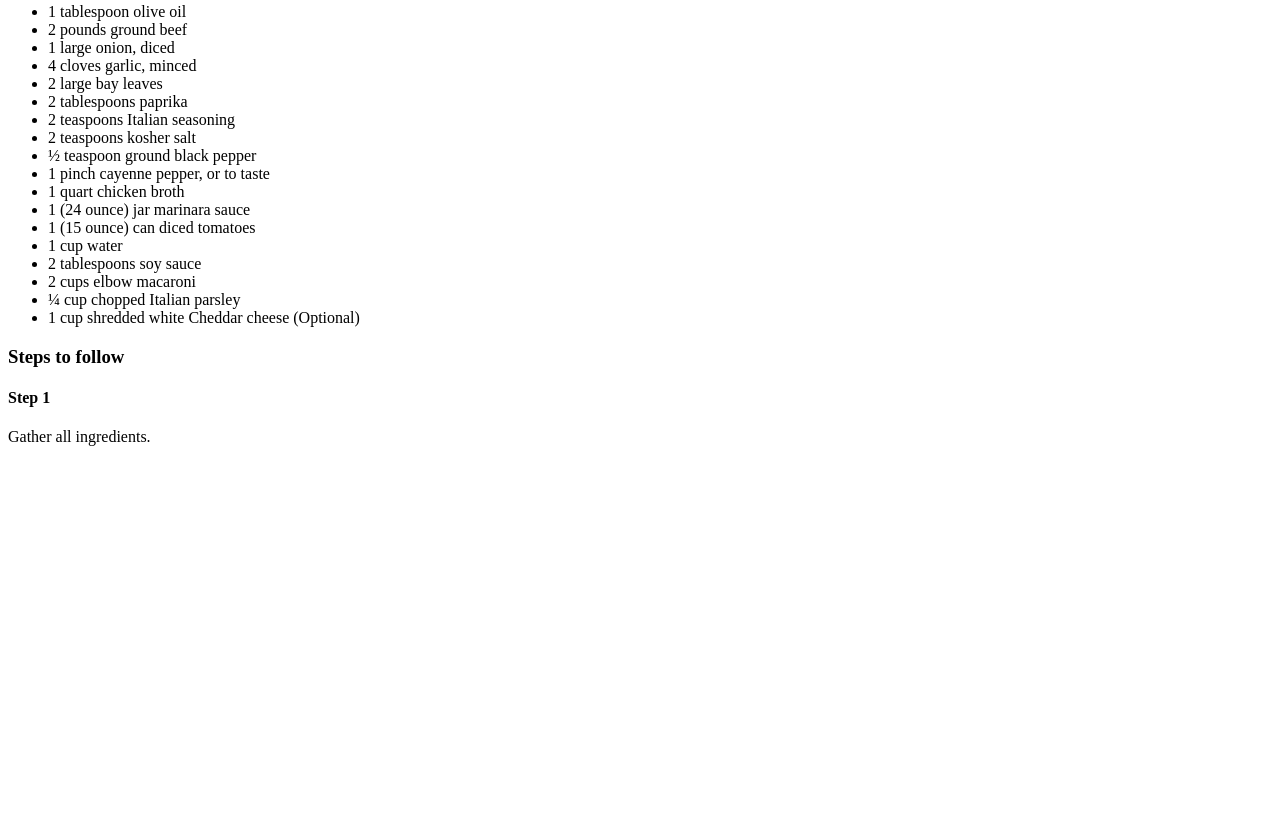
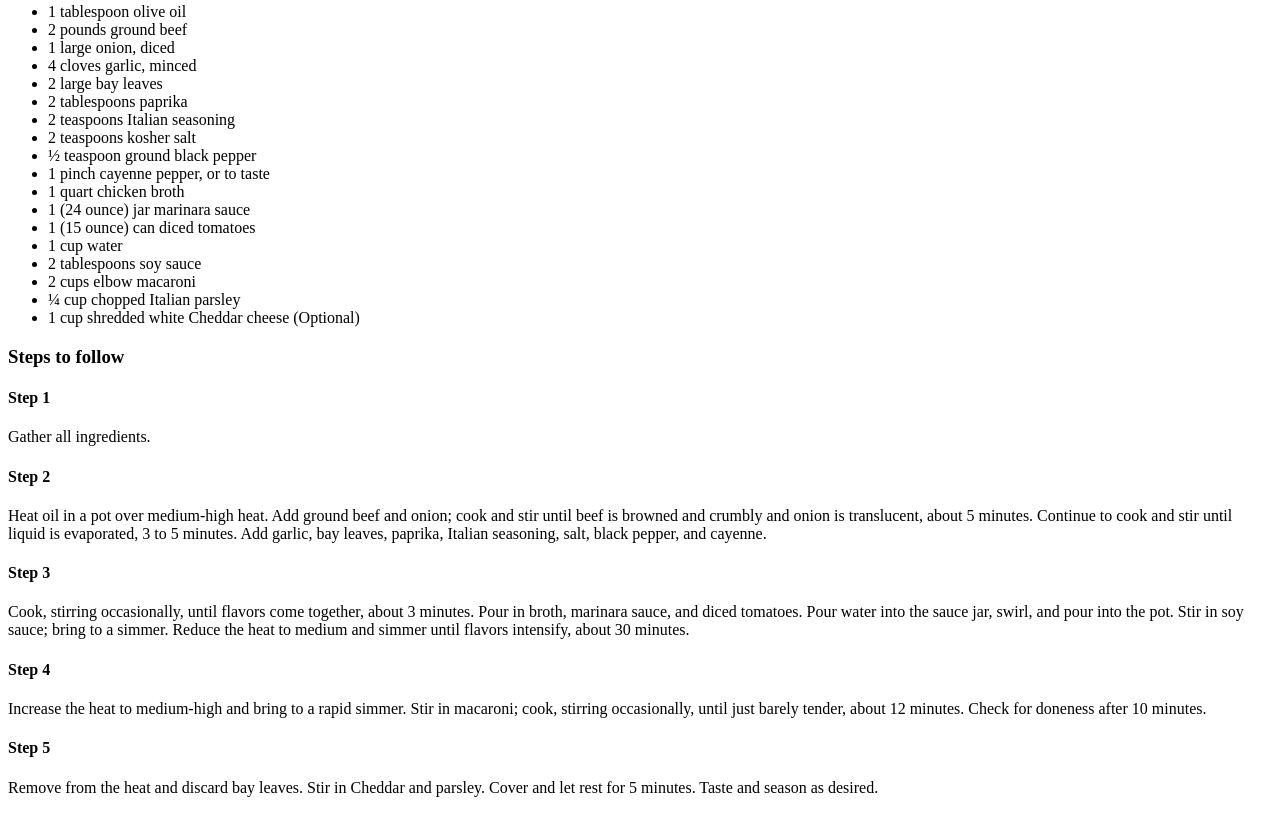
Before and after one commit to Menocas17/odin-recipes, a plain HTML site: page recipies/american-goulash.html in a window 1280 px wide. Shown: the part 536-1349 px from the top of the page. Before the commit the page ends 998 px from the top, so only its background shows below. Drawn offline with Linux system fonts and the light colour scheme.

Commit message:
Adding the steps to prepare the American goulash
I added the steps to cook the american goulash with h4 and p elements

```diff
--- a/recipies/american-goulash.html
+++ b/recipies/american-goulash.html
@@ -3,6 +3,8 @@
 <head>
     <meta charset="UTF-8">
     <meta name="viewport" content="width=device-width, initial-scale=1.0">
+
+
     <title>Recipies</title>
 </head>
 <body>
@@ -38,5 +40,18 @@
 
     <h4>Step 1</h4>
     <p>Gather all ingredients.</p>
+
+    <h4>Step 2</h4>
+    <p>Heat oil in a pot over medium-high heat. Add ground beef and onion; cook and stir until beef is browned and crumbly and onion is translucent, about 5 minutes. Continue to cook and stir until liquid is evaporated, 3 to 5 minutes. Add garlic, bay leaves, paprika, Italian seasoning, salt, black pepper, and cayenne.</p>
+
+    <h4>Step 3</h4>
+    <p>Cook, stirring occasionally, until flavors come together, about 3 minutes. Pour in broth, marinara sauce, and diced tomatoes. Pour water into the sauce jar, swirl, and pour into the pot. Stir in soy sauce; bring to a simmer. Reduce the heat to medium and simmer until flavors intensify, about 30 minutes.</p>
+
+    <h4>Step 4</h4>
+    <p>Increase the heat to medium-high and bring to a rapid simmer. Stir in macaroni; cook, stirring occasionally, until just barely tender, about 12 minutes. Check for doneness after 10 minutes.</p>
+
+    <h4>Step 5</h4>
+    <p>Remove from the heat and discard bay leaves. Stir in Cheddar and parsley. Cover and let rest for 5 minutes. Taste and season as desired.</p>
+
 </body>
 </html>
```
